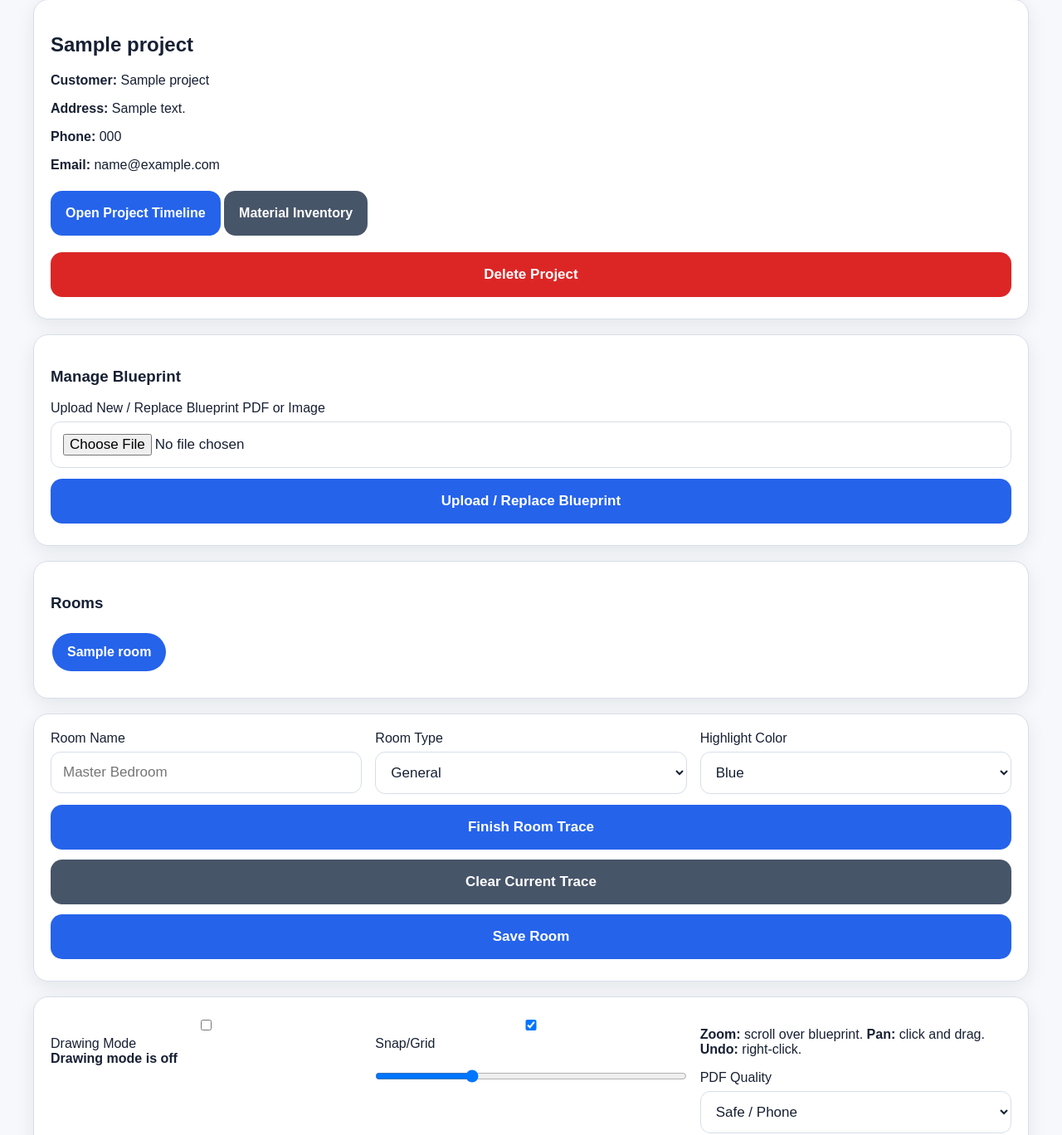
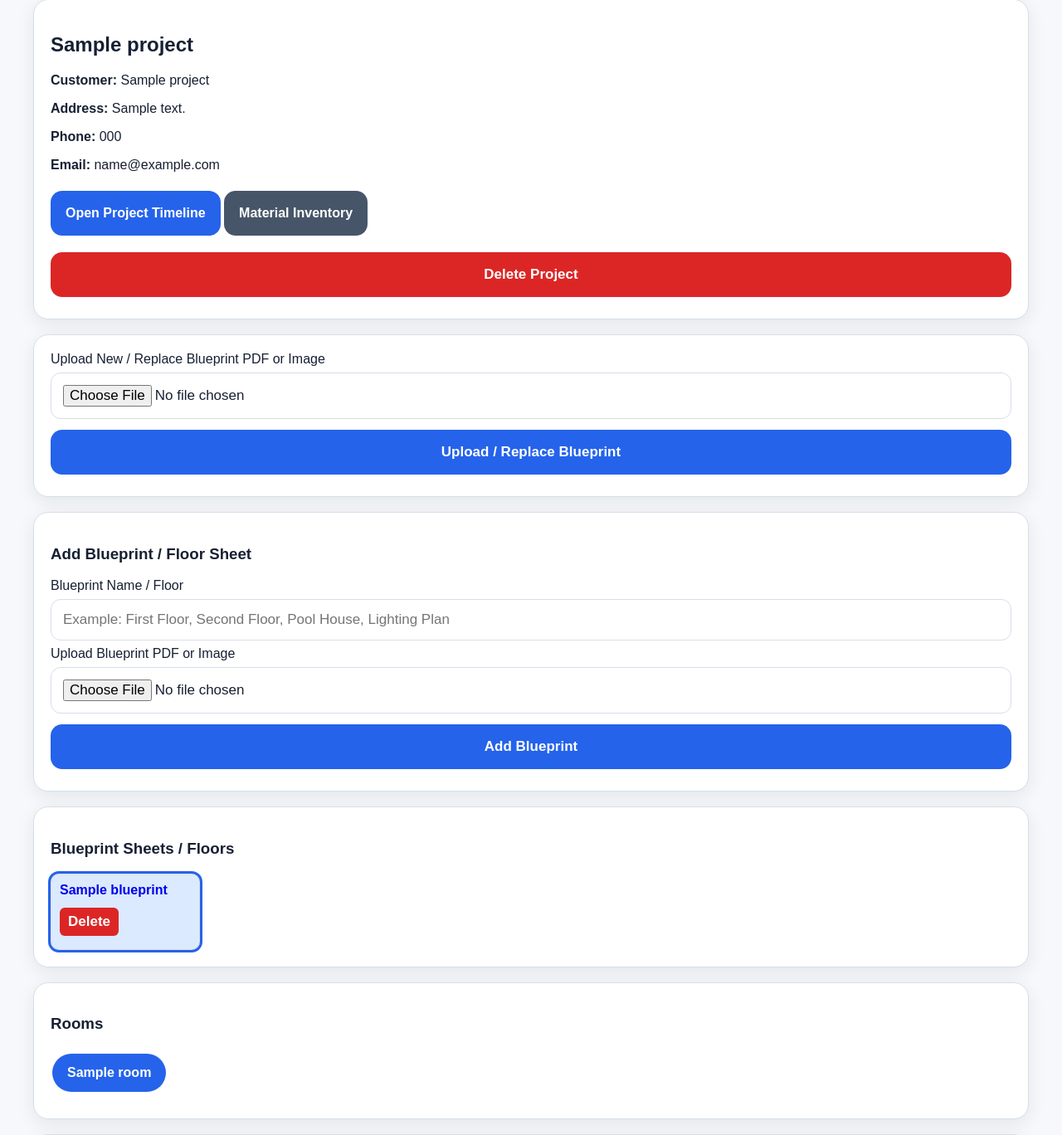
Before and after one commit to marcelode1/blueprint-room-log, a Flask app: template templates/project.html in a window 1280 px wide. Shown: the part 117-1485 px from the top of the page at 83% size. Run offline with Flask 3, Linux system fonts and the light colour scheme; the visitor is signed in with stand-in values (Sample User, id 1); the template is opened without the code that fills it: most values are stand-ins (such as "Sample title", 1, 10 or a date in 2020); some libraries are stand-ins or nearby versions.

Commit message:
Add files via upload

```diff
--- a/app.py
+++ b/app.py
@@ -33,6 +33,38 @@ def file_ext(filename):
 
 def allowed_photo(filename):
     return file_ext(filename) in ALLOWED_PHOTOS
+
+
+
+def ensure_project_blueprint_records(conn, project):
+    """
+    Backwards compatibility:
+    Older projects stored one blueprint directly in projects.blueprint_file.
+    This creates a blueprint record for that existing file so the new multi-blueprint UI can use it.
+    """
+    if not project:
+        return
+
+    try:
+        existing_count = conn.execute(
+            "SELECT COUNT(*) AS c FROM project_blueprints WHERE project_id = %s",
+            (project["id"],)
+        ).fetchone()["c"]
+
+        if existing_count == 0 and project.get("blueprint_file"):
+            conn.execute(
+                "INSERT INTO project_blueprints (project_id, name, blueprint_file, blueprint_preview_file, created_at) VALUES (%s, %s, %s, %s, %s)",
+                (
+                    project["id"],
+                    "Main Blueprint",
+                    project.get("blueprint_file"),
+                    project.get("blueprint_preview_file"),
+                    datetime.now().isoformat()
+                )
+            )
+            conn.commit()
+    except Exception as e:
+        print("Could not ensure project blueprint records:", e)
 
 
 def allowed_blueprint(filename):
@@ -175,6 +207,17 @@ def init_db():
     """)
 
     cur.execute("""
+    CREATE TABLE IF NOT EXISTS project_blueprints (
+        id SERIAL PRIMARY KEY,
+        project_id INTEGER NOT NULL REFERENCES projects(id) ON DELETE CASCADE,
+        name TEXT NOT NULL,
+        blueprint_file TEXT NOT NULL,
+        blueprint_preview_file TEXT,
+        created_at TEXT NOT NULL
+    )
+    """)
+
+    cur.execute("""
     CREATE TABLE IF NOT EXISTS rooms (
         id SERIAL PRIMARY KEY,
         project_id INTEGER NOT NULL REFERENCES projects(id) ON DELETE CASCADE,
@@ -252,6 +295,7 @@ def init_db():
 
     # Safe migrations for older deployments
     migrations = [
+        "ALTER TABLE rooms ADD COLUMN IF NOT EXISTS blueprint_id INTEGER REFERENCES project_blueprints(id) ON DELETE SET NULL",
         "ALTER TABLE projects ADD COLUMN IF NOT EXISTS customer_name TEXT",
         "ALTER TABLE projects ADD COLUMN IF NOT EXISTS customer_address TEXT",
         "ALTER TABLE projects ADD COLUMN IF NOT EXISTS customer_phone TEXT",
@@ -769,12 +813,43 @@ def delete_material(project_id, material_id):
 def project(project_id):
     conn = db()
     project = conn.execute("SELECT * FROM projects WHERE id = %s", (project_id,)).fetchone()
-    rooms = conn.execute("SELECT * FROM rooms WHERE project_id = %s ORDER BY id", (project_id,)).fetchall()
-    conn.close()
     if not project:
+        conn.close()
         flash("Project not found.")
         return redirect(url_for("index"))
-    return render_template("project.html", project=project, rooms=rooms)
+
+    ensure_project_blueprint_records(conn, project)
+
+    blueprints = conn.execute(
+        "SELECT * FROM project_blueprints WHERE project_id = %s ORDER BY id",
+        (project_id,)
+    ).fetchall()
+
+    active_blueprint_id = request.args.get("blueprint_id", type=int)
+    active_blueprint = None
+
+    if blueprints:
+        if active_blueprint_id:
+            active_blueprint = conn.execute(
+                "SELECT * FROM project_blueprints WHERE id = %s AND project_id = %s",
+                (active_blueprint_id, project_id)
+            ).fetchone()
+        if not active_blueprint:
+            active_blueprint = blueprints[0]
+
+    if active_blueprint:
+        rooms = conn.execute(
+            "SELECT * FROM rooms WHERE project_id = %s AND (blueprint_id = %s OR blueprint_id IS NULL) ORDER BY id",
+            (project_id, active_blueprint["id"])
+        ).fetchall()
+    else:
+        rooms = conn.execute(
+            "SELECT * FROM rooms WHERE project_id = %s ORDER BY id",
+            (project_id,)
+        ).fetchall()
+
+    conn.close()
+    return render_template("project.html", project=project, rooms=rooms, blueprints=blueprints, active_blueprint=active_blueprint)
 
 
 
@@ -821,6 +896,63 @@ def delete_blueprint(project_id):
 
     flash("Blueprint removed from this project.")
     return redirect(url_for("project", project_id=project_id))
+
+
+
+@app.route("/project/<int:project_id>/blueprints", methods=["POST"])
+@admin_required
+def add_project_blueprint(project_id):
+    name = request.form.get("name", "").strip() or "Blueprint"
+    file = request.files.get("blueprint")
+
+    if not file or not file.filename:
+        flash("Please choose a blueprint PDF or image.")
+        return redirect(url_for("project", project_id=project_id))
+
+    if not allowed_blueprint(file.filename):
+        flash("Blueprint must be PDF, JPG, PNG, or WEBP.")
+        return redirect(url_for("project", project_id=project_id))
+
+    raw = file.read()
+    blueprint_file = upload_bytes_to_storage(raw, file.filename, file.content_type or "application/octet-stream")
+
+    # PDF blueprints render in browser with PDF.js; no server-side rasterizing.
+    blueprint_preview_file = None if is_pdf(file.filename) else blueprint_file
+
+    conn = db()
+    conn.execute(
+        "INSERT INTO project_blueprints (project_id, name, blueprint_file, blueprint_preview_file, created_at) VALUES (%s, %s, %s, %s, %s)",
+        (project_id, name, blueprint_file, blueprint_preview_file, datetime.now().isoformat())
+    )
+    conn.commit()
+    conn.close()
+
+    flash("Blueprint added.")
+    return redirect(url_for("project", project_id=project_id))
+
+
+@app.route("/project/<int:project_id>/blueprints/<int:blueprint_id>/delete", methods=["POST"])
+@admin_required
+def delete_project_blueprint(project_id, blueprint_id):
+    """
+    Deletes only the blueprint record/file reference.
+    Rooms are NOT deleted. Any rooms linked to this blueprint are kept and blueprint_id becomes NULL.
+    """
+    conn = db()
+    conn.execute(
+        "UPDATE rooms SET blueprint_id = NULL WHERE project_id = %s AND blueprint_id = %s",
+        (project_id, blueprint_id)
+    )
+    conn.execute(
+        "DELETE FROM project_blueprints WHERE id = %s AND project_id = %s",
+        (blueprint_id, project_id)
+    )
+    conn.commit()
+    conn.close()
+
+    flash("Blueprint deleted. Rooms were kept.")
+    return redirect(url_for("project", project_id=project_id))
+
 
 
 @app.route("/project/<int:project_id>/rooms", methods=["POST"])
--- a/templates/mobile_project.html
+++ b/templates/mobile_project.html
@@ -5,7 +5,7 @@
     <h2>{{ project.name }}</h2>
     <p><strong>Customer:</strong> {{ project.customer_name or '-' }}</p>
     <p><strong>Address:</strong> {{ project.customer_address or '-' }}</p>
-    <p>Blueprint editor is available on the PC version only.</p>
+    <p>Blueprint sheets and room tracing are available on the PC version only. Use this phone version for rooms, photos, comments, audio, and material inventory.</p>
 </div>
 <div class="card">
     <h3>Rooms</h3>
--- a/templates/project.html
+++ b/templates/project.html
@@ -10,8 +10,8 @@
     </div>
     <a class="btn-link" href="{{ url_for('project_timeline', project_id=project.id) }}">Open Project Timeline</a>
     <a class="btn-link btn-secondary" href="{{ url_for('project_materials', project_id=project.id) }}">Material Inventory</a>
-    {% if project.blueprint_file %}
-        <a class="btn-link btn-secondary" target="_blank" href="{{ url_for('storage_file', storage_path=project.blueprint_file) }}">View Original Blueprint</a>
+    {% if active_blueprint.blueprint_file %}
+        <a class="btn-link btn-secondary" target="_blank" href="{{ url_for('storage_file', storage_path=active_blueprint.blueprint_file) }}">View Original Blueprint</a>
     {% endif %}
     {% if is_main_admin() %}
     <form method="post" action="{{ url_for('delete_project', project_id=project.id) }}" onsubmit="return confirm('Delete this project and all rooms/comments? This cannot be undone.');" style="margin-top:8px;">
@@ -22,20 +22,62 @@
 
 {% if is_main_admin() %}
 <div class="card">
-    <h3>Manage Blueprint</h3>
+    <h3 class="legacyBlueprintHide">Legacy Single Blueprint</h3>
     <form method="post" enctype="multipart/form-data" action="{{ url_for('update_blueprint', project_id=project.id) }}">
         <label>Upload New / Replace Blueprint PDF or Image</label>
         <input name="blueprint" type="file" accept=".pdf,image/*" required>
         <button type="submit">Upload / Replace Blueprint</button>
     </form>
-    {% if project.blueprint_file %}
+    {% if active_blueprint.blueprint_file %}
     <form method="post" action="{{ url_for('delete_blueprint', project_id=project.id) }}" onsubmit="return confirm('Remove blueprint from this project? Rooms and comments will stay, but the blueprint file will no longer show.');">
         <button type="submit" class="btn-danger">Delete Blueprint From Project</button>
     </form>
-    <a class="btn-link btn-secondary" target="_blank" href="{{ url_for('storage_file', storage_path=project.blueprint_file) }}">Open Original Blueprint File</a>
+    <a class="btn-link btn-secondary" target="_blank" href="{{ url_for('storage_file', storage_path=active_blueprint.blueprint_file) }}">Open Original Blueprint File</a>
     {% endif %}
 </div>
 {% endif %}
+
+
+{% if is_main_admin() %}
+<div class="card blueprintDesktopOnly">
+    <h3>Add Blueprint / Floor Sheet</h3>
+    <form method="post" enctype="multipart/form-data" action="{{ url_for('add_project_blueprint', project_id=project.id) }}">
+        <label>Blueprint Name / Floor</label>
+        <input name="name" placeholder="Example: First Floor, Second Floor, Pool House, Lighting Plan" required>
+        <label>Upload Blueprint PDF or Image</label>
+        <input name="blueprint" type="file" accept=".pdf,image/*" required>
+        <button type="submit">Add Blueprint</button>
+    </form>
+</div>
+{% endif %}
+
+<div class="card blueprintDesktopOnly">
+    <h3>Blueprint Sheets / Floors</h3>
+    {% if blueprints %}
+        <div class="blueprintTabs">
+            {% for bp in blueprints %}
+                <div class="blueprintTab {% if active_blueprint and bp.id == active_blueprint.id %}activeBlueprint{% endif %}">
+                    <a href="{{ url_for('project', project_id=project.id, blueprint_id=bp.id) }}">{{ bp.name }}</a>
+                    {% if is_main_admin() %}
+                    <button type="button" class="miniDelete" onclick="showBlueprintDelete('{{ bp.id }}')">Delete</button>
+                    <div class="deleteBox" id="bpDelete{{ bp.id }}">
+                        <strong>Delete this blueprint?</strong>
+                        <p>Rooms will NOT be deleted. They will stay in the project.</p>
+                        <div class="confirmRow">
+                            <form method="post" action="{{ url_for('delete_project_blueprint', project_id=project.id, blueprint_id=bp.id) }}">
+                                <button type="submit" class="btn-danger">Yes</button>
+                            </form>
+                            <button type="button" class="btn-secondary" onclick="hideBlueprintDelete('{{ bp.id }}')">No</button>
+                        </div>
+                    </div>
+                    {% endif %}
+                </div>
+            {% endfor %}
+        </div>
+    {% else %}
+        <p>No blueprint uploaded yet. Add a blueprint/floor sheet above.</p>
+    {% endif %}
+</div>
 
 <div class="card">
     <h3>Rooms</h3>
@@ -75,6 +117,7 @@
         <input type="hidden" id="w" name="w" value="0"><input type="hidden" id="h" name="h" value="0">
         <button type="button" onclick="finishTrace()">Finish Room Trace</button>
         <button type="button" class="btn-secondary" onclick="clearTrace()">Clear Current Trace</button>
+        <input name="blueprint_id" type="hidden" value="{{ active_blueprint.id if active_blueprint else '' }}">
         <button type="submit">Save Room</button>
     </form>
 </div>
@@ -102,22 +145,22 @@
 <div class="card">
     <div id="viewport" style="width:100%; height:850px; overflow:hidden; border:1px solid #ddd; background:#eee; position:relative; touch-action:none;">
         <div id="blueprintWrap" style="position:absolute; left:0; top:0; display:inline-block; background:white; transform-origin:0 0;">
-            {% if not project.blueprint_file %}
+            {% if not active_blueprint %}
                 <div id="blueprint" style="width:1100px; height:800px; background:white; display:flex; align-items:center; justify-content:center; border:1px dashed #aaa;">
                     <div style="text-align:center; color:#555;">
                         <h3>No blueprint uploaded yet</h3>
                         <p>Main admin can upload a blueprint from the Manage Blueprint section.</p>
                     </div>
                 </div>
-            {% elif project.blueprint_file and project.blueprint_file.lower().endswith('.pdf') %}
+            {% elif active_blueprint.blueprint_file and active_blueprint.blueprint_file.lower().endswith('.pdf') %}
                 <canvas id="blueprint"
-                        data-pdf-url="{{ url_for('storage_file', storage_path=project.blueprint_file) }}"
+                        data-pdf-url="{{ url_for('storage_file', storage_path=active_blueprint.blueprint_file) }}"
                         style="display:block; pointer-events:none; background:white;"></canvas>
                 <div id="pdfStatus" style="padding:8px; background:#eef2ff; border-radius:6px; margin-top:8px;">
                     Loading high-resolution PDF blueprint...
                 </div>
-            {% elif project.blueprint_preview_file or project.blueprint_file %}
-                <img id="blueprint" src="{{ url_for('storage_file', storage_path=(project.blueprint_preview_file or project.blueprint_file)) }}" style="max-width:none; display:block; pointer-events:none;">
+            {% elif active_blueprint.blueprint_preview_file or active_blueprint.blueprint_file %}
+                <img id="blueprint" src="{{ url_for('storage_file', storage_path=(active_blueprint.blueprint_preview_file or active_blueprint.blueprint_file)) }}" style="max-width:none; display:block; pointer-events:none;">
             {% endif %}
             <svg id="roomSvg" style="position:absolute; left:0; top:0; width:100%; height:100%; min-width:1100px; min-height:800px; z-index:10;">
                 {% for r in rooms %}
@@ -144,7 +187,18 @@
 .roomText{font-size:14px;font-weight:bold;fill:#111;paint-order:stroke;stroke:white;stroke-width:4px;stroke-linejoin:round;pointer-events:none}
 .currentLine{fill:none;stroke:#2563eb;stroke-width:3;stroke-dasharray:6 4;pointer-events:none}.currentPolygon{fill:rgba(37,99,235,.15);stroke:#2563eb;stroke-width:2;pointer-events:none}
 .tracePoint{fill:#2563eb;stroke:white;stroke-width:2;pointer-events:none}
-.roomScroller{display:flex;gap:10px;overflow-x:auto;padding:6px 2px 12px;scroll-snap-type:x mandatory}.roomChip{flex:0 0 auto;scroll-snap-align:start;padding:14px 18px;background:var(--primary);color:white;border-radius:999px;text-decoration:none;font-weight:800;min-width:130px;text-align:center}@media(max-width:760px){ #viewport{height:70vh!important}}</style>
+.roomScroller{display:flex;gap:10px;overflow-x:auto;padding:6px 2px 12px;scroll-snap-type:x mandatory}.roomChip{flex:0 0 auto;scroll-snap-align:start;padding:14px 18px;background:var(--primary);color:white;border-radius:999px;text-decoration:none;font-weight:800;min-width:130px;text-align:center}@media(max-width:760px){ #viewport{height:70vh!important}}
+.blueprintTabs{display:flex;gap:10px;flex-wrap:wrap}
+.blueprintTab{border:1px solid #ddd;border-radius:10px;padding:10px;background:#f8fafc;min-width:180px}
+.blueprintTab a{font-weight:bold;text-decoration:none;display:block;margin-bottom:6px}
+.activeBlueprint{outline:3px solid #2563eb;background:#dbeafe}
+.miniDelete{background:#dc2626;color:white;border:0;border-radius:6px;padding:7px 10px;width:auto;min-height:auto}
+.deleteBox{display:none;background:#fff3cd;padding:10px;border-radius:8px;margin-top:8px}
+.confirmRow{display:flex;gap:8px;align-items:center}
+.confirmRow form{margin:0}
+.legacyBlueprintHide{display:none}
+@media(max-width:760px){.blueprintDesktopOnly{display:none!important}}
+</style>
 
 <script src="https://cdnjs.cloudflare.com/ajax/libs/pdf.js/4.10.38/pdf.min.mjs" type="module"></script>
 <script type="module">
```
Also changed, not shown: README_MULTI_BLUEPRINTS.txt (added).
